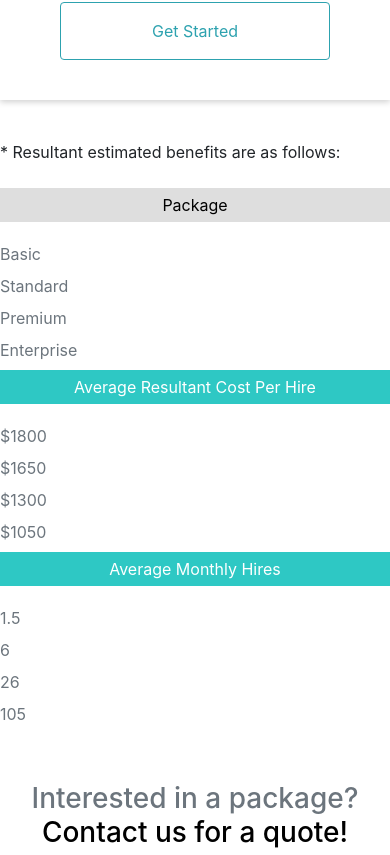
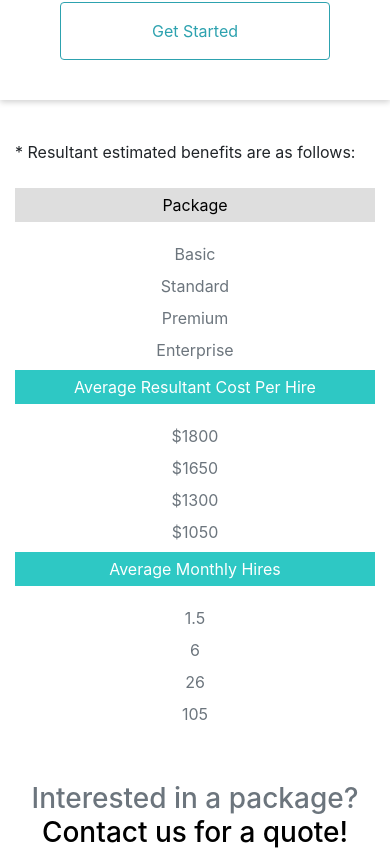
Before and after one commit to robojulia/driverfly-frontend, a Next.js app: page /pricing in a window 390 px wide. Shown: the part 2369-3224 px from the top of the page. Built offline with nearby package versions, Linux system fonts and the light colour scheme; a web font is replaced by a local one.

Commit message:
DRIV-25 Fix Pricing page responsive issues

```diff
--- a/pages/pricing/index.js
+++ b/pages/pricing/index.js
@@ -52,29 +52,30 @@ return (
 
         </div>
     </div>
-        <div className="container p-0">
+    < div className=' estmate_pric__sec'>
+        <div className="container p-lg-0">
             <p className='my-4'>* Resultant estimated benefits are as follows:</p>
             <div className="row">
-                <div className="col-lg-4 col-sm-4 col-12">
+                <div className="col-lg-4 col-sm-12 col-md-12 col-12">
                     <p className={Pric.pkg}>Package</p>
-                    <p className='my-2 text-secondary'>Basic</p>
-                    <p className='my-2 text-secondary'>Standard</p>
-                    <p className='my-2 text-secondary'>Premium</p>
-                    <p className='my-2 text-secondary'>Enterprise</p>
+                    <p className='my-2 text-secondary text-lg-left text-center'>Basic</p>
+                    <p className='my-2 text-secondary  text-lg-left text-center'>Standard</p>
+                    <p className='my-2 text-secondary  text-lg-left text-center'>Premium</p>
+                    <p className='my-2 text-secondary  text-lg-left text-center'>Enterprise</p>
                 </div>
-                <div className="col-lg-4  col-sm-4 col-12">
+                <div className="col-lg-4 col-sm-12 col-md-12 col-12">
                     <p className={Pric.averagebg}>Average Resultant Cost Per Hire</p>
-                    <p className='my-2 text-secondary text-lg-center'>$1800</p>
-                    <p className='my-2 text-secondary text-lg-center'>$1650</p>
-                    <p className='my-2 text-secondary text-lg-center'>$1300</p>
-                    <p className='my-2 text-secondary text-lg-center'>$1050</p>
+                    <p className='my-2 text-secondary text-center'>$1800</p>
+                    <p className='my-2 text-secondary text-center'>$1650</p>
+                    <p className='my-2 text-secondary text-center'>$1300</p>
+                    <p className='my-2 text-secondary text-center'>$1050</p>
                 </div>
-                <div className="col-lg-4  col-sm-4 col-12l">
+                <div className="col-lg-4 col-sm-12 col-md-12 col-12">
                     <p className={Pric.averagebg}>Average Monthly Hires</p>
-                    <p className='my-2 text-secondary text-lg-center'>1.5</p>
-                    <p className='my-2 text-secondary text-lg-center'>6</p>
-                    <p className='my-2 text-secondary text-lg-center'>26</p>
-                    <p className='my-2 text-secondary text-lg-center'> 105</p>
+                    <p className='my-2 text-secondary text-center'>1.5</p>
+                    <p className='my-2 text-secondary text-center'>6</p>
+                    <p className='my-2 text-secondary text-center'>26</p>
+                    <p className='my-2 text-secondary text-center'> 105</p>
                 </div>
             </div>
             <div className={Pric.offer}>
@@ -92,6 +93,7 @@ return (
                     <img src="../img/company.webp" />
                 </div>
             </div>
+        </div>
         </div>
         <div class="container my-5 p-0 ">
             <div className={Pric.services}>
```
Also changed, not shown: public/css/Pricing.module.css (line endings or trailing spaces).
